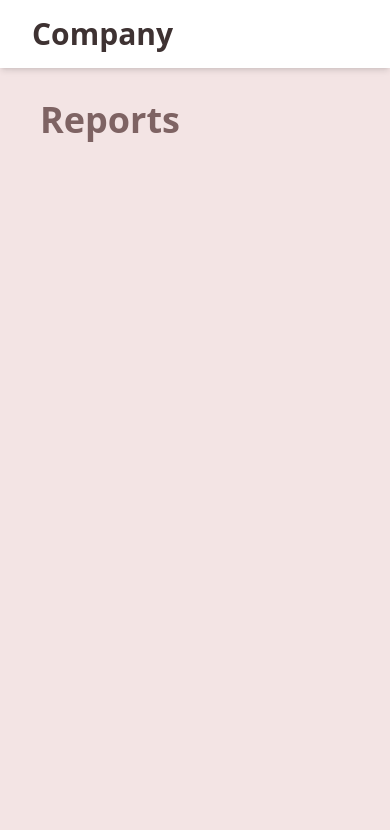
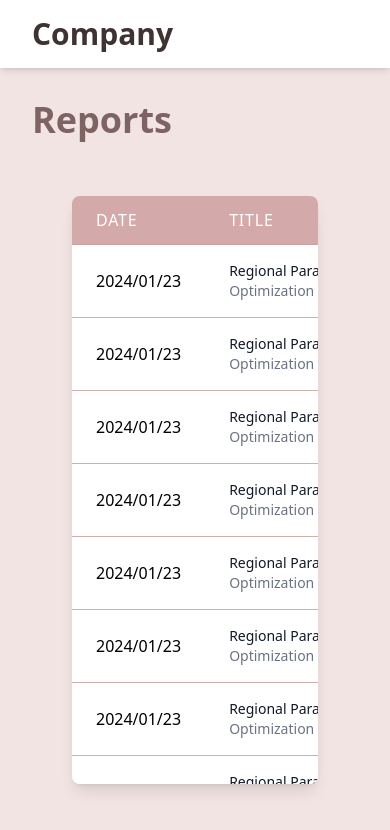
Before and after one commit to AnjaleeNeelika/Hand_Gesture_Detection_System, a React (Vite) app in the folder frontend/: page /reports in a window 390 px wide. Shown: the top 830 px of the page. Built offline with nearby package versions, Linux system fonts and the light colour scheme.

Commit message:
Reports page design and Table component

```diff
--- /dev/null
+++ b/frontend/src/assets/components/Table.jsx
@@ -0,0 +1,170 @@
+import React from 'react';
+
+const people = [
+    {
+      name: 'Jane Cooper',
+      title: 'Regional Paradigm Technician',
+      department: 'Optimization',
+      role: 'Admin',
+      email: 'jane.cooper@example.com',
+      image: 'https://bit.ly/33HnjK0',
+    },
+    {
+      name: 'John Doe',
+      title: 'Regional Paradigm Technician',
+      department: 'Optimization',
+      role: 'Tester',
+      email: 'john.doe@example.com',
+      image: 'https://bit.ly/3I9nL2D',
+    },
+    {
+      name: 'Veronica Lodge',
+      title: 'Regional Paradigm Technician',
+      department: 'Optimization',
+      role: ' Software Engineer',
+      email: 'veronica.lodge@example.com',
+      image: 'https://bit.ly/3vaOTe1',
+    },
+    {
+        name: 'Jane Cooper',
+        title: 'Regional Paradigm Technician',
+        department: 'Optimization',
+        role: 'Admin',
+        email: 'jane.coope@example.com',
+        image: 'https://bit.ly/33HnjK0',
+      },
+      {
+        name: 'John Doe',
+        title: 'Regional Paradigm Technician',
+        department: 'Optimization',
+        role: 'Tester',
+        email: 'john.do@example.com',
+        image: 'https://bit.ly/3I9nL2D',
+      },
+      {
+        name: 'Veronica Lodge',
+        title: 'Regional Paradigm Technician',
+        department: 'Optimization',
+        role: ' Software Engineer',
+        email: 'veronica.lodg@example.com',
+        image: 'https://bit.ly/3vaOTe1',
+      },
+      {
+        name: 'Jane Cooper',
+        title: 'Regional Paradigm Technician',
+        department: 'Optimization',
+        role: 'Admin',
+        email: 'jane.coopr@example.com',
+        image: 'https://bit.ly/33HnjK0',
+      },
+      {
+        name: 'John Doe',
+        title: 'Regional Paradigm Technician',
+        department: 'Optimization',
+        role: 'Tester',
+        email: 'john.de@example.com',
+        image: 'https://bit.ly/3I9nL2D',
+      },
+      {
+        name: 'Veronica Lodge',
+        title: 'Regional Paradigm Technician',
+        department: 'Optimization',
+        role: ' Software Engineer',
+        email: 'veronica.lode@example.com',
+        image: 'https://bit.ly/3vaOTe1',
+      },
+      {
+        name: 'Jane Cooper',
+        title: 'Regional Paradigm Technician',
+        department: 'Optimization',
+        role: 'Admin',
+        email: 'jane.cooer@example.com',
+        image: 'https://bit.ly/33HnjK0',
+      },
+      {
+        name: 'John Doe',
+        title: 'Regional Paradigm Technician',
+        department: 'Optimization',
+        role: 'Tester',
+        email: 'john.oe@example.com',
+        image: 'https://bit.ly/3I9nL2D',
+      },
+      {
+        name: 'Veronica Lodge',
+        title: 'Regional Paradigm Technician',
+        department: 'Optimization',
+        role: ' Software Engineer',
+        email: 'veronica.loge@example.com',
+        image: 'https://bit.ly/3vaOTe1',
+      },
+    // More people...
+  ];
+
+const Table = () => {
+    return (
+        <div className="flex flex-col">
+            <div className="-my-2 overflow-x-auto sm:-mx-6 lg:-mx-8">
+                <div className="py-2 align-middle inline-block min-w-full sm:px-6 lg:px-8">
+                    <div className="shadow border-b border-[#c2a2a2d5] sm:rounded-lg overflow-hidden">
+                        <table className="min-w-full divide-y divide-[#c2a2a2d5]">
+                            <thead className="bg-[#d4a9a9]">
+                                <tr>
+                                    <th
+                                        scope="col"
+                                        className="px-6 py-3 text-left text-s font-medium text-white uppercase tracking-wider"
+                                    >
+                                        Date
+                                    </th>
+                                    <th
+                                        scope="col"
+                                        className="px-6 py-3 text-left text-s font-medium text-white uppercase tracking-wider"
+                                    >
+                                        Title
+                                    </th>
+                                    <th
+                                        scope="col"
+                                        className="px-6 py-3 text-left text-s font-medium text-white uppercase tracking-wider"
+                                    >
+                                        Description
+                                    </th>
+                                    <th scope="col" className="relative px-6 py-3">
+                                        <span className="sr-only">View</span>
+                                    </th>
+                                    <th scope="col" className="relative px-6 py-3">
+                                        <span className="sr-only">Download</span>
+                                    </th>
+                                </tr>
+                            </thead>
+                            <tbody className="bg-white divide-y divide-[#c2a2a2d5]">
+                                {people.map(person => (
+                                    <tr key={person.email}>
+                                        <td className="px-6 py-4 whitespace-nowrap">
+                                            <div className="flex items-center">
+                                                2024/01/23
+                                            </div>
+                                        </td>
+                                        <td className="px-6 py-4 whitespace-nowrap">
+                                            <div className="text-sm text-gray-900">{person.title}</div>
+                                            <div className="text-sm text-gray-500">{person.department}</div>
+                                        </td>
+                                        <td className="px-6 py-4 whitespace-nowrap">
+                                            Dress making using 3 steps
+                                        </td>
+                                        <td className="px-6 py-4 whitespace-nowrap text-right text-sm font-medium">
+                                            <button className='bg-[#8b6b7c] w-[6rem] py-2 rounded-full text-white text-sm hover:bg-[#a08493] hover:-translate-y-1 tranform duration-200'>View</button>
+                                        </td>
+                                        <td className="px-6 py-4 whitespace-nowrap text-right text-sm font-medium">
+                                            <button className='bg-[#85585f] w-[6rem] py-2 rounded-full text-white text-sm hover:bg-[#9b7076] hover:-translate-y-1 tranform duration-200'>Download</button>
+                                        </td>
+                                    </tr>
+                                ))}
+                            </tbody>
+                        </table>
+                    </div>
+                </div>
+            </div>
+        </div>
+    );
+};
+
+export default Table;
--- a/frontend/src/pages/ActionCountInput.jsx
+++ b/frontend/src/pages/ActionCountInput.jsx
@@ -4,22 +4,16 @@ import { Link } from 'react-router-dom';
 
 const ActionCountInput = () => {
     return (
-        <div className='h-full p-5 flex flex-col justify-center items-center'>
-
-            {/* Top Section */}
-            <div className='flex mt-1 h-3/8 items-center'>
-                {/* Left Side - Video */}
-                <div className='w-1/2 mr-2 h-fit shadow-lg'>
+        <div className='h-full p-5 flex justify-center items-center gap-10'>
+            <div className='min-w-[300px] w-[800px] h-fit bg-white'>
                 <video className="w-auto h-full shadow-lg" autoPlay loop controls muted>
                     <source
                         src="https://tecdn.b-cdn.net/img/video/Sail-Away.mp4"
                         type="video/mp4" />
                 </video>
             </div>
-                {/* Right Side - Form */}
-                <div className='w-1/2 mr-2 flex items-center justify-center'>
-                    <form className='max-w-md mx-auto bg-white p-11 rounded-lg shadow-lg'> {/* Adjust max-width here */}
-                        <div className='flex justify-center items-end gap-10 '>
+            <form className='min-w-[200px] w-[400px] bg-white p-11 rounded-lg shadow-lg'>
+                <div className='flex justify-center items-end gap-10 w-full'>
                     <div className=''>
                         <label htmlFor="number" className="block mb-2 text-sm font-medium text-gray-900 ">Number of Actions</label>
                         <input type='number' id="number" min={2} className="bg-gray-50 border border-gray-300 text-gray-900 text-sm rounded-lg focus:ring-blue-500 focus:border-blue-500 block w-full p-2.5 dark:bg-gray-700 dark:border-gray-600 dark:placeholder-gray-400 dark:text-white dark:focus:ring-blue-500 dark:focus:border-blue-500" placeholder="Number of actions" required />
@@ -30,9 +24,6 @@ const ActionCountInput = () => {
                 </div>
             </form>
         </div>
-            </div>
-
-        </div>
     );
 };
 
--- a/frontend/src/pages/Reports.jsx
+++ b/frontend/src/pages/Reports.jsx
@@ -1,9 +1,21 @@
 import React from 'react'
+import Button2 from '../assets/components/Button2'
+import Table from '../assets/components/Table'
 
 const Reports = () => {
     return (
-        <div className='h-full py-5 px-10'>
-            <h1 className='text-4xl text-[#7e6363] font-bold'>Reports</h1>
+        <div className='w-full h-full px-8 py-5 overflow-auto'>
+            <div className='h-[1rem]'>
+                <h1 className='text-4xl text-[#7e6363] font-bold'>Reports</h1>
+            </div>
+
+            <div className='w-full h-[calc(100vh-11rem)] mt-10 p-10'>
+                <div className='w-full h-full overflow-y-auto overflow-x-hidden rounded-lg shadow-lg'>
+                    <Table />
+                </div>
+            </div>
+
+
         </div>
     )
 }
```
Also changed, not shown: frontend/src/pages/PointInput.jsx (+29 -30 lines), frontend/src/pages/ThresholdValue.jsx (+39 -52 lines). Lines whose indentation alone changed are shown as unchanged.
